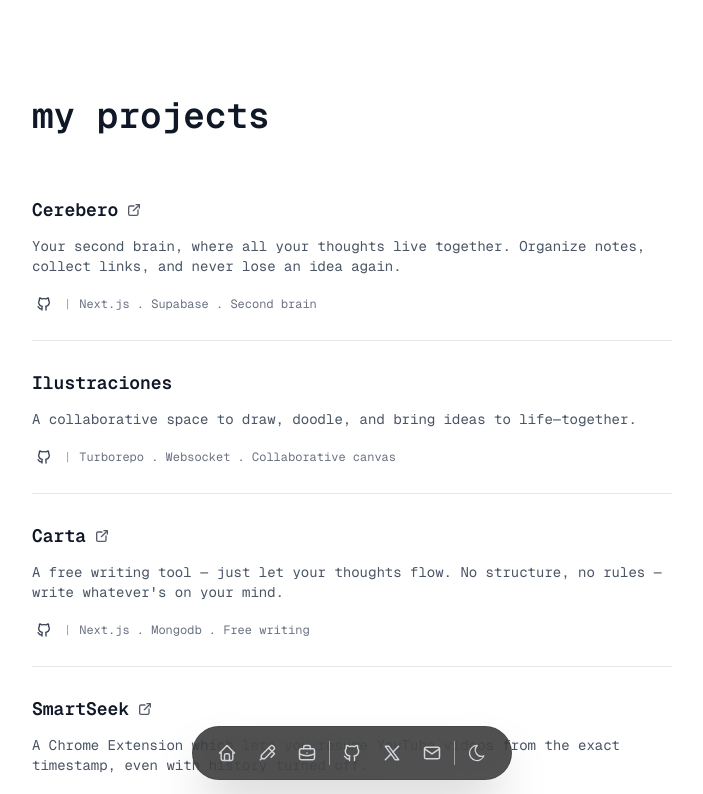
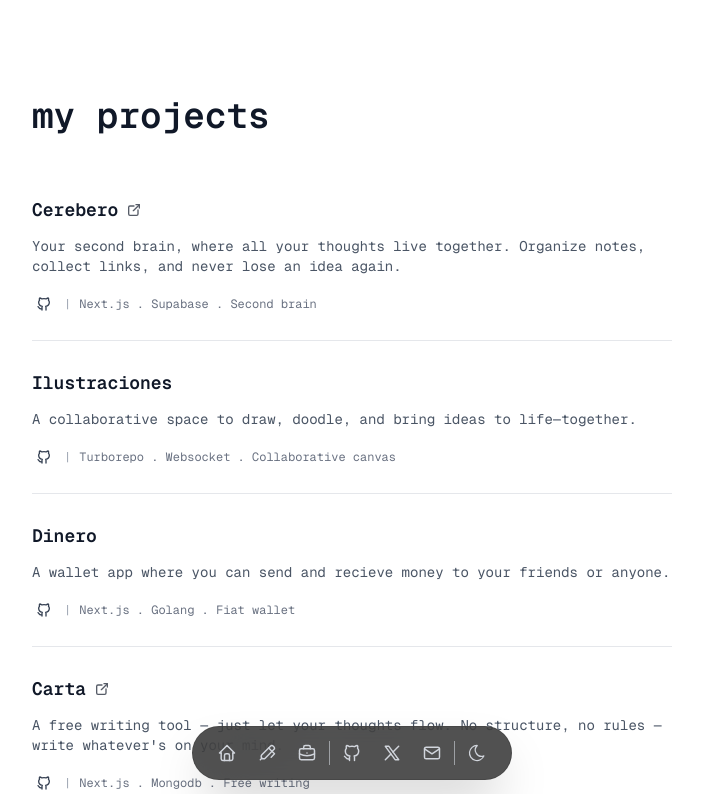
Before and after one commit to Shubbu03/portfolio, a Next.js app: page /projects in a window 1280 px wide. Shown: the top 794 px of the page, without its empty margins (288-991 px from the left). Built offline with nearby package versions, Linux system fonts and the light colour scheme.

Commit message:
added dinero

```diff
--- a/app/projects/page.tsx
+++ b/app/projects/page.tsx
@@ -19,6 +19,13 @@
         "A collaborative space to draw, doodle, and bring ideas to life—together.",
       githubLink: "https://github.com/Shubbu03/ilustraciones",
       tags: ["Turborepo", "Websocket", "Collaborative canvas"],
+    },
+    {
+      title: "Dinero",
+      description:
+        "A wallet app where you can send and recieve money to your friends or anyone.",
+      githubLink: "https://github.com/Shubbu03/dinero",
+      tags: ["Next.js", "Golang", "Fiat wallet"],
     },
     {
       title: "Carta",
```
